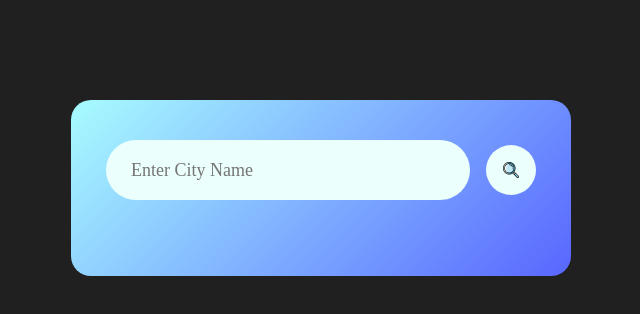
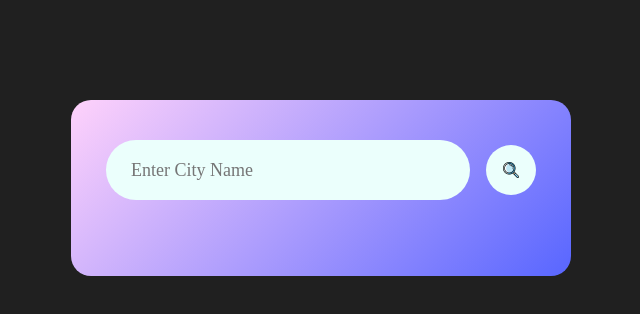
Before and after one commit to Gagandeepkaurrr/weatherApp, a plain HTML site: page index.html in a window 1280 px wide. Shown: the whole page, without its empty margins (319-959 px from the left). Drawn offline with Linux system fonts and the light colour scheme.

Commit message:
Update style.css

```diff
--- a/style.css
+++ b/style.css
@@ -12,7 +12,7 @@ body{
 .card{
     width: 90%;
     max-width: 500px;
-    background: linear-gradient(135deg,#a8fcff,#5866ff);
+    background: linear-gradient(135deg,#ffd2fb,#5866ff);
     color: #fff;
     margin: 100px auto 0;
     border-radius: 20px;
```
